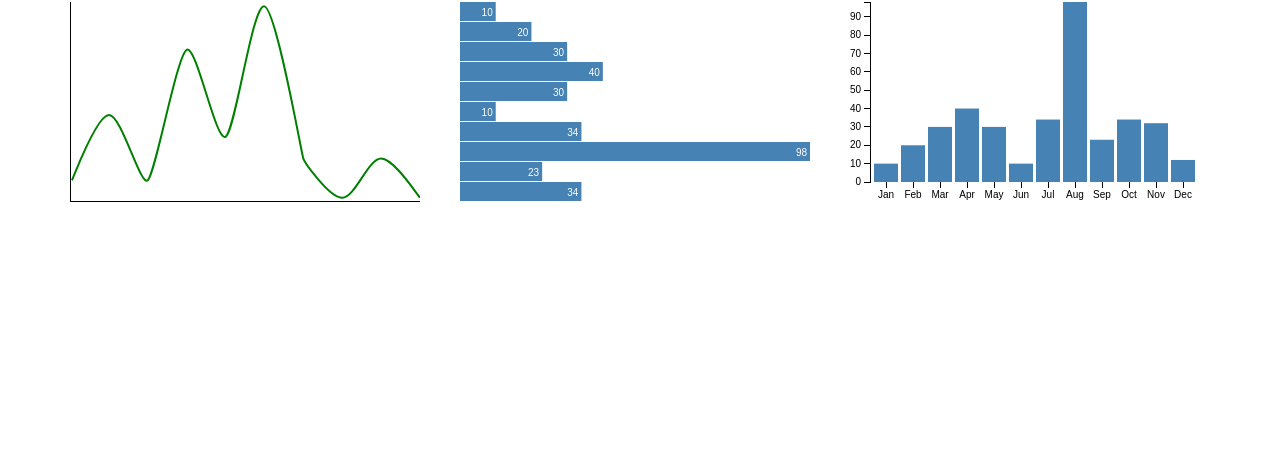
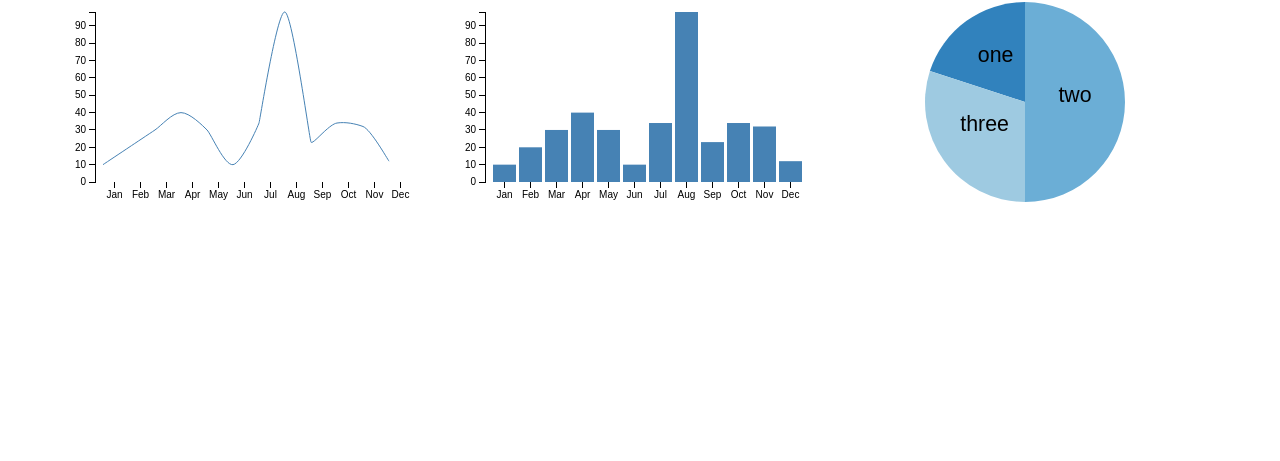
Before and after one commit to matthewbpt/TestBootstrapAndD3, a plain HTML site: page index.html in a window 1280 px wide. Shown: the part 339-800 px from the top of the page. Drawn offline with nearby package versions, Linux system fonts and the light colour scheme.

Commit message:
Pie chart!!

```diff
--- a/css/starter-template.css
+++ b/css/starter-template.css
@@ -52,3 +52,14 @@ body {
 .x.axis path {
     display: none;
 }
+
+.line path {
+    stroke: steelblue;
+    stroke-width: 1;
+    fill: none;
+}
+
+.slice text {
+    font-size: 16pt;
+    font-family: Arial;
+}
--- a/index.html
+++ b/index.html
@@ -43,14 +43,14 @@
 
     <div class="row">
         <div class="col-lg-4" id="graph1">
-            <h2>Graph 1</h2>
+            <h2>Line Chart</h2>
         </div>
         <div class="col-lg-4" id="graph2">
-            <h2>Graph 2</h2>
+            <h2>Bar Chart</h2>
 
         </div>
         <div class="col-lg-4" id="graph3">
-            <h2>Graph 3</h2>
+            <h2>Pie Chart</h2>
         </div>
     </div>
 </div>
@@ -61,5 +61,30 @@
 <script src="js/bootstrap.min.js"></script>
 <script src="js/d3.min.js"></script>
 <script src="js/charts.js"></script>
+<script type="application/javascript">
+
+    var moreData = [{ category: "Jan", value: 10},
+        { category: "Feb", value: 20},
+        { category: "Mar", value: 30},
+        { category: "Apr", value: 40},
+        { category: "May", value: 30},
+        { category: "Jun", value: 10},
+        { category: "Jul", value: 34},
+        { category: "Aug", value: 98},
+        { category: "Sep", value: 23},
+        { category: "Oct", value: 34},
+        { category: "Nov", value: 32},
+        { category: "Dec", value: 12}];
+
+    var pieData = [{"label":"one", "value":20},
+        {"label":"two", "value":50},
+        {"label":"three", "value":30}];
+
+    lineChart(d3.select("#graph1"),moreData);
+    verticalColumnChart(d3.select("#graph2"),moreData);
+    // verticalColumnChart(d3.select("#graph3"), moreData);
+    pieChart(d3.select("#graph3"),pieData);
+    // lineGraph(d3.select("#graph3"),lineData3,"blue");
+</script>
 </body>
 </html>
--- a/js/charts.js
+++ b/js/charts.js
@@ -1,50 +1,6 @@
 /**
  * Created by matthew on 13/04/14.
  */
-
-var lineGraph = function(node,data,colour) {
-
-    // getting max x and y for scaling
-    var xMax = d3.max(data, function (d) { return +d.x; });
-    var yMax = d3.max(data, function (d) { return +d.y; });
-
-    // creating axis scales
-    var xAxisScale = d3.scale.linear().domain([0,xMax]).range([0,350]);
-    var yAxisScale = d3.scale.linear().domain([0,yMax+1]).range([200,0]);
-
-    // line function to create line from data
-    var lineFunction = d3.svg.line()
-        //apply  x-axis scale
-        .x(function (d){ return xAxisScale(d.x); })
-        //apply y-axis scale
-        .y(function (d){ return yAxisScale(d.y); })
-        //monotone type line
-        .interpolate("monotone");
-
-    var svgContainer = node.append("svg")
-        .attr("width", 350)
-        .attr("height", 200);
-
-    //create and add axes
-    var xAxis = d3.svg.axis().scale(xAxisScale);
-    var yAxis = d3.svg.axis().scale(yAxisScale).ticks(4).orient("left");
-
-    svgContainer.append("g")
-        .attr("transform", "translate(0,199)")
-        .call(xAxis);
-    svgContainer.append("g")
-        .attr("transform", "translate(1,0)")
-        .call(yAxis);
-
-    //add path to svg container
-    svgContainer.append("path")
-        .attr("d", lineFunction(data))
-        .attr("stroke", colour)
-        .attr("stroke-width", 2)
-        .attr("fill", "none");
-
-    return svgContainer;
-};
 
 var horizontalColumnChart = function(node,data){
     var height = 200, width = 350;
@@ -78,9 +34,68 @@ var horizontalColumnChart = function(node,data){
     return svgContainer;
 };
 
+var lineChart = function(node,data){
+    // set chart dimensions
+    var margin = {top: 10 , right: 0, bottom: 20, left: 25},
+        width = 350 - margin.left - margin.right ,
+        height = 200 - margin.top - margin.bottom;
+
+    // create vertical scale
+    var max = d3.max(data, function(d) { return +d.value; });
+    var y = d3.scale.linear().domain([0,max]).range([height,0]);
+
+    //create horizontal scale
+    var x = d3.scale.ordinal()
+        .rangeRoundBands([0, width], .1)
+        .domain(data.map(function(d) { return d.category; }));
+
+    //create axis objects
+    var xAxis = d3.svg.axis()
+        .scale(x)
+        .orient("bottom");
+
+    var yAxis = d3.svg.axis()
+        .scale(y)
+        .orient("left");
+
+    var lineFunction = d3.svg.line()
+        //apply  x-axis scale
+        .x(function (d){ return x(d.category); })
+        //apply y-axis scale
+        .y(function (d){ return y(d.value); })
+        //monotone type line
+        .interpolate("monotone");
+
+    // create container object for chart
+    var svgContainer = node.append("svg")
+        .attr("width", width + margin.left + margin.right)
+        .attr("height", height + margin.top + margin.bottom)
+        .append("g")
+        .attr("transform", "translate(" + margin.left + "," + margin.top + ")");
+
+    // add axes to contained object
+    svgContainer.append("g")
+        .attr("class", "x axis")
+        .attr("transform", "translate(0," + height + ")")
+        .call(xAxis);
+    svgContainer.append("g")
+        .attr("class", "y axis")
+        .call(yAxis);
+
+    // add bars to chart
+    svgContainer.append("path")
+        //.attr("class", "line")
+        .attr("d", lineFunction(data))
+        .attr("stroke", "steelblue")
+        .attr("stroke-width", 1)
+        .attr("fill", "none");
+
+    return svgContainer;
+};
+
 var verticalColumnChart = function(node,data){
     // set chart dimensions
-    var margin = {top: 0 , right: 0, bottom: 20, left: 20},
+    var margin = {top: 10 , right: 0, bottom: 20, left: 25},
         width = 350 - margin.left - margin.right ,
         height = 200 - margin.top - margin.bottom;
 
@@ -132,6 +147,52 @@ var verticalColumnChart = function(node,data){
     return svgContainer;
 };
 
+var  pieChart = function(node,data){
+    // set dimensions
+    var width = 350,
+        height = 200,
+        radius = 100,
+        color = d3.scale.category20c();
+
+    var svgContainer = node.append("svg")
+        .data([data])
+        .attr("width", width)
+        .attr("height", height)
+        .append("svg:g")
+        .attr("transform", "translate(" + width/2 + "," + radius + ")");
+
+    var arc = d3.svg
+        .arc()
+        .outerRadius(radius);
+
+    var pie = d3.layout
+        .pie()
+        .value(function(d) { return d.value; });
+
+    var arcs = svgContainer.selectAll("g.slice")
+        .data(pie)
+        .enter()
+        .append("svg:g")
+        .attr("class","slice");
+
+    arcs.append("svg:path")
+        .attr("fill", function(d,i){ return color(i); })
+        .attr("d", arc);
+
+    arcs.append("svg:text")                                     //add a label to each slice
+        .attr("transform", function(d) {                    //set the label's origin to the center of the arc
+            //we have to make sure to set these before calling arc.centroid
+            d.innerRadius = 0;
+            d.outerRadius = radius;
+            return "translate(" + arc.centroid(d) + ")";        //this gives us a pair of coordinates like [50, 50]
+        })
+        .attr("text-anchor", "middle")                          //center the text on it's origin
+        .text(function(d, i) { return data[i].label; });
+
+    return svgContainer;
+
+};
+/*
 var lineData1 = [ { "x": 1,   "y": 5},  { "x": 20,  "y": 20},
     { "x": 40,  "y": 5},  { "x": 60,  "y": 35},
     { "x": 80,  "y": 15},  { "x": 100,  "y": 45},
@@ -143,23 +204,4 @@ var lineData3 = [ { "x": 1,   "y": 100},  { "x": 20,  "y": 210},
     { "x": 80,  "y": 100},  { "x": 100,  "y": 75},
     { "x": 120, "y": 110},  { "x": 140,  "y": 129},
     { "x": 160, "y": 156},  { "x": 180,  "y": 140}];
-
-var chartData = [10,20,30,40,30,10,34,98,23,34]
-
-var moreData = [{ category: "Jan", value: 10},
-    { category: "Feb", value: 20},
-    { category: "Mar", value: 30},
-    { category: "Apr", value: 40},
-    { category: "May", value: 30},
-    { category: "Jun", value: 10},
-    { category: "Jul", value: 34},
-    { category: "Aug", value: 98},
-    { category: "Sep", value: 23},
-    { category: "Oct", value: 34},
-    { category: "Nov", value: 32},
-    { category: "Dec", value: 12}];
-
-lineGraph(d3.select("#graph1"),lineData1,"green");
-horizontalColumnChart(d3.select("#graph2"),chartData);
-verticalColumnChart(d3.select("#graph3"), moreData);
-// lineGraph(d3.select("#graph3"),lineData3,"blue");
+*/
```
